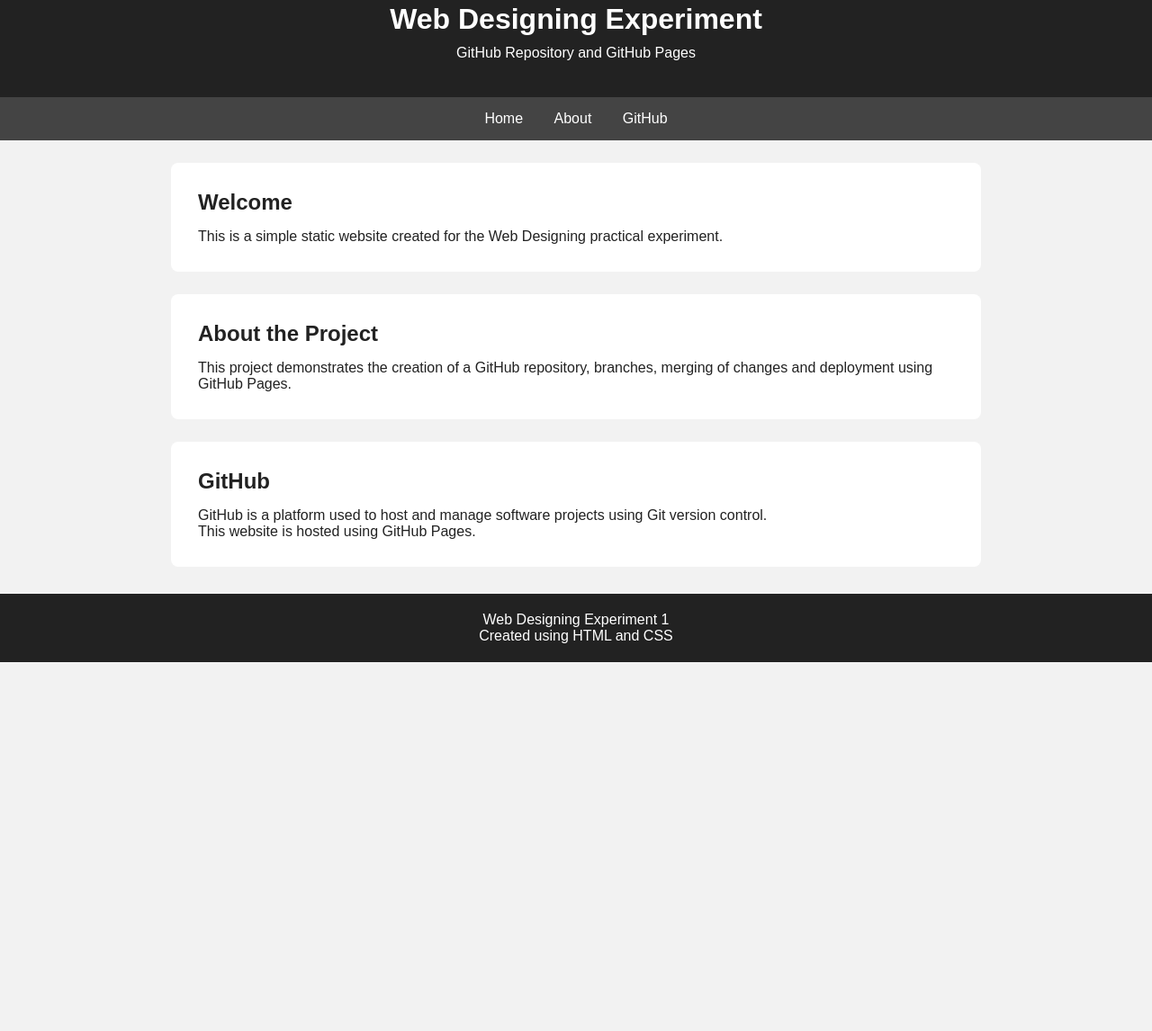
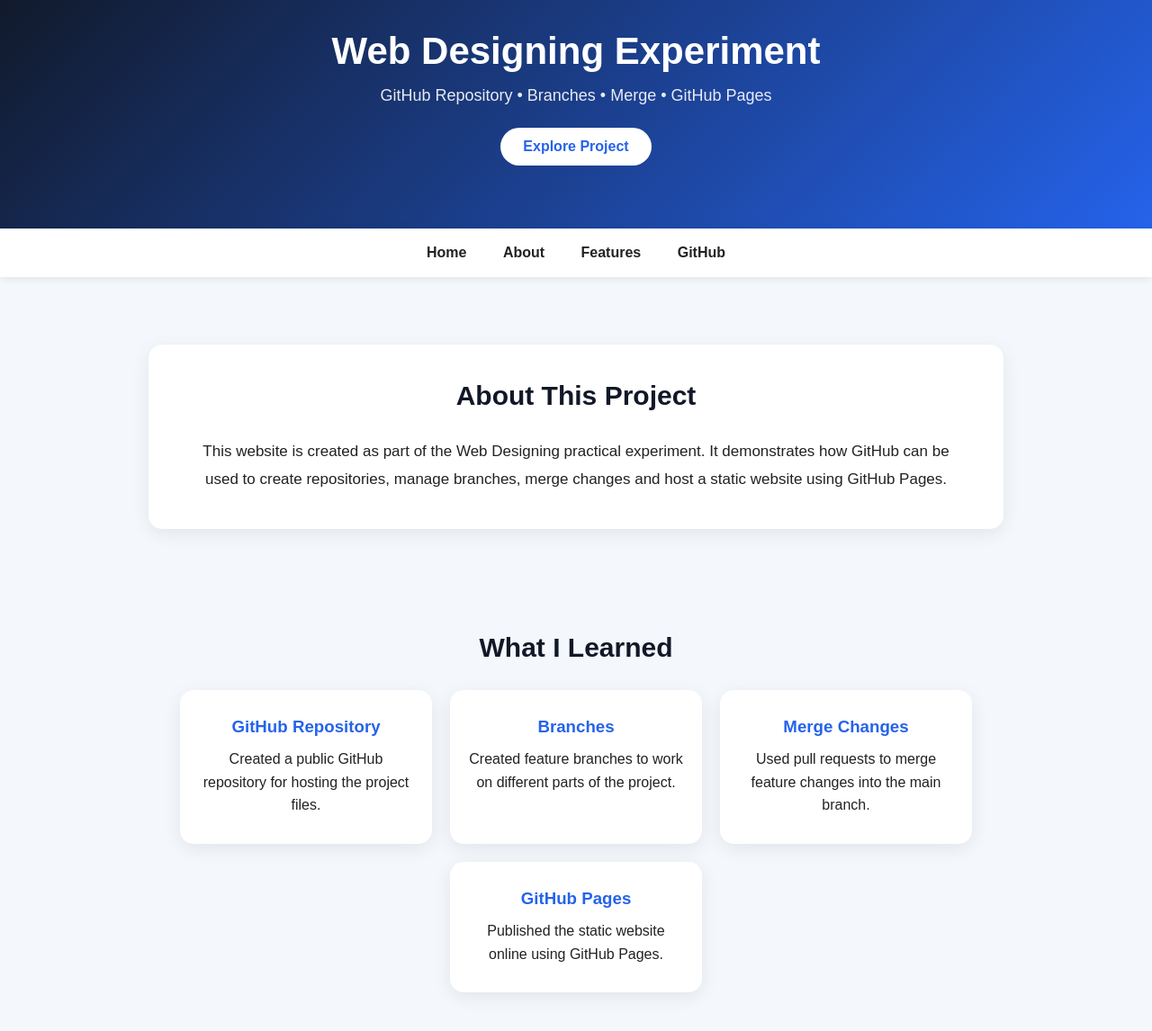
Before and after one commit to payalmakani08/web-designing-experiment, a plain HTML site: page index.html in a window 1280 px wide. Shown: the part 37-1183 px from the top of the page at 90% size. Before the commit the page ends 800 px from the top, so only its background shows below. Drawn offline with Linux system fonts and the light colour scheme.

Commit message:
Improve website design
Updated styles and content for improved layout and design.

```diff
--- a/index.html
+++ b/index.html
@@ -10,128 +10,365 @@
     <title>Web Designing Experiment</title>
 
     <style>
+
         * {
             margin: 0;
             padding: 0;
             box-sizing: border-box;
         }
 
+        html {
+            scroll-behavior: smooth;
+        }
+
         body {
             font-family: Arial, sans-serif;
-            background-color: #f2f2f2;
+            background: #f4f7fb;
             color: #222;
         }
 
+        /* Header */
+
         header {
-            background-color: #222;
+            background: linear-gradient(135deg, #111827, #2563eb);
             color: white;
             text-align: center;
-            padding: 40px 20px;
+            padding: 70px 20px;
         }
 
         header h1 {
-            margin-bottom: 10px;
+            font-size: 42px;
+            margin-bottom: 15px;
         }
 
+        header p {
+            font-size: 18px;
+            opacity: 0.9;
+        }
+
+        .button {
+            display: inline-block;
+            margin-top: 25px;
+            padding: 12px 25px;
+            background: white;
+            color: #2563eb;
+            text-decoration: none;
+            border-radius: 25px;
+            font-weight: bold;
+        }
+
+        .button:hover {
+            background: #e5e7eb;
+        }
+
+        /* Navigation */
+
         nav {
-            background-color: #444;
+            background: white;
             text-align: center;
-            padding: 15px;
+            padding: 18px;
+            position: sticky;
+            top: 0;
+            box-shadow: 0 2px 10px rgba(0,0,0,0.08);
+            z-index: 100;
         }
 
         nav a {
-            color: white;
+            color: #222;
             text-decoration: none;
-            margin: 0 15px;
+            margin: 0 18px;
+            font-weight: bold;
         }
 
-        section {
-            background-color: white;
-            max-width: 900px;
-            margin: 25px auto;
-            padding: 30px;
-            border-radius: 8px;
+        nav a:hover {
+            color: #2563eb;
         }
 
-        section h2 {
+        /* Sections */
+
+        section {
+            max-width: 1000px;
+            margin: 35px auto;
+            padding: 40px 25px;
+        }
+
+        .section-title {
+            text-align: center;
+            margin-bottom: 30px;
+            font-size: 30px;
+            color: #111827;
+        }
+
+        .intro {
+            background: white;
+            border-radius: 15px;
+            text-align: center;
+            padding: 40px;
+            box-shadow: 0 5px 20px rgba(0,0,0,0.08);
+        }
+
+        .intro p {
+            font-size: 17px;
+            line-height: 1.8;
+        }
+
+        /* Cards */
+
+        .cards {
+            display: flex;
+            gap: 20px;
+            justify-content: center;
+            flex-wrap: wrap;
+        }
+
+        .card {
+            background: white;
+            width: 280px;
+            padding: 30px 20px;
+            border-radius: 15px;
+            text-align: center;
+            box-shadow: 0 5px 20px rgba(0,0,0,0.08);
+            transition: transform 0.3s;
+        }
+
+        .card:hover {
+            transform: translateY(-8px);
+        }
+
+        .card h3 {
+            color: #2563eb;
+            margin-bottom: 12px;
+        }
+
+        .card p {
+            line-height: 1.6;
+        }
+
+        /* GitHub Section */
+
+        .github {
+            background: #111827;
+            color: white;
+            border-radius: 15px;
+            text-align: center;
+            padding: 45px 25px;
+        }
+
+        .github h2 {
             margin-bottom: 15px;
         }
 
+        .github p {
+            line-height: 1.7;
+        }
+
+        /* Footer */
+
         footer {
-            background-color: #222;
+            background: #111827;
             color: white;
             text-align: center;
-            padding: 20px;
+            padding: 25px;
             margin-top: 30px;
         }
 
+        /* Mobile */
+
         @media (max-width: 600px) {
 
+            header {
+                padding: 55px 15px;
+            }
+
             header h1 {
+                font-size: 30px;
+            }
+
+            header p {
+                font-size: 16px;
+            }
+
+            nav {
+                padding: 12px 5px;
+            }
+
+            nav a {
+                margin: 0 7px;
+                font-size: 14px;
+            }
+
+            section {
+                padding: 25px 15px;
+                margin: 20px auto;
+            }
+
+            .intro {
+                padding: 30px 20px;
+            }
+
+            .section-title {
                 font-size: 25px;
             }
 
-            nav a {
-                display: block;
-                margin: 10px;
-            }
-
-            section {
-                margin: 15px;
-                padding: 20px;
+            .card {
+                width: 100%;
             }
         }
+
     </style>
 </head>
 
 <body>
 
-    <header>
+    <!-- Header -->
+
+    <header id="home">
+
         <h1>Web Designing Experiment</h1>
-        <p>GitHub Repository and GitHub Pages</p>
+
+        <p>
+            GitHub Repository • Branches • Merge • GitHub Pages
+        </p>
+
+        <a href="#about" class="button">
+            Explore Project
+        </a>
+
     </header>
 
+
+    <!-- Navigation -->
+
     <nav>
+
         <a href="#home">Home</a>
+
         <a href="#about">About</a>
+
+        <a href="#features">Features</a>
+
         <a href="#github">GitHub</a>
+
     </nav>
 
-    <section id="home">
-        <h2>Welcome</h2>
+
+    <!-- About -->
+
+    <section id="about">
+
+        <div class="intro">
+
+            <h2 class="section-title">
+                About This Project
+            </h2>
+
+            <p>
+                This website is created as part of the
+                Web Designing practical experiment.
+                It demonstrates how GitHub can be used
+                to create repositories, manage branches,
+                merge changes and host a static website
+                using GitHub Pages.
+            </p>
+
+        </div>
+
+    </section>
+
+
+    <!-- Features -->
+
+    <section id="features">
+
+        <h2 class="section-title">
+            What I Learned
+        </h2>
+
+        <div class="cards">
+
+            <div class="card">
+
+                <h3>GitHub Repository</h3>
+
+                <p>
+                    Created a public GitHub repository
+                    for hosting the project files.
+                </p>
+
+            </div>
+
+
+            <div class="card">
+
+                <h3>Branches</h3>
+
+                <p>
+                    Created feature branches to work
+                    on different parts of the project.
+                </p>
+
+            </div>
+
+
+            <div class="card">
+
+                <h3>Merge Changes</h3>
+
+                <p>
+                    Used pull requests to merge
+                    feature changes into the main branch.
+                </p>
+
+            </div>
+
+
+            <div class="card">
+
+                <h3>GitHub Pages</h3>
+
+                <p>
+                    Published the static website online
+                    using GitHub Pages.
+                </p>
+
+            </div>
+
+        </div>
+
+    </section>
+
+
+    <!-- GitHub -->
+
+    <section id="github">
+
+        <div class="github">
+
+            <h2>Hosted with GitHub Pages</h2>
+
+            <p>
+                This website is hosted using GitHub Pages.
+                HTML and CSS are used to create the
+                responsive static website.
+            </p>
+
+        </div>
+
+    </section>
+
+
+    <!-- Footer -->
+
+    <footer>
 
         <p>
-            This is a simple static website created for
-            the Web Designing practical experiment.
-        </p>
-    </section>
-
-    <section id="about">
-        <h2>About the Project</h2>
-
-        <p>
-            This project demonstrates the creation of a
-            GitHub repository, branches, merging of changes
-            and deployment using GitHub Pages.
-        </p>
-    </section>
-
-    <section id="github">
-        <h2>GitHub</h2>
-
-        <p>
-            GitHub is a platform used to host and manage
-            software projects using Git version control.
+            Web Designing Experiment 1
         </p>
 
         <p>
-            This website is hosted using GitHub Pages.
+            Created using HTML5 & CSS3
         </p>
-    </section>
 
-    <footer>
-        <p>Web Designing Experiment 1</p>
-        <p>Created using HTML and CSS</p>
     </footer>
 
 </body>
```
